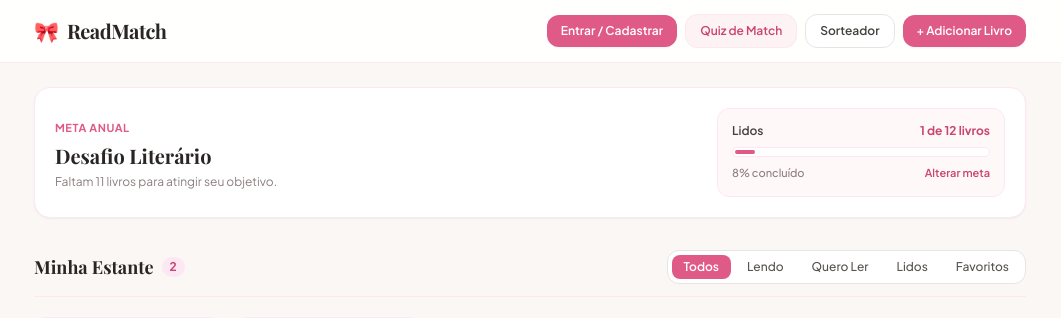
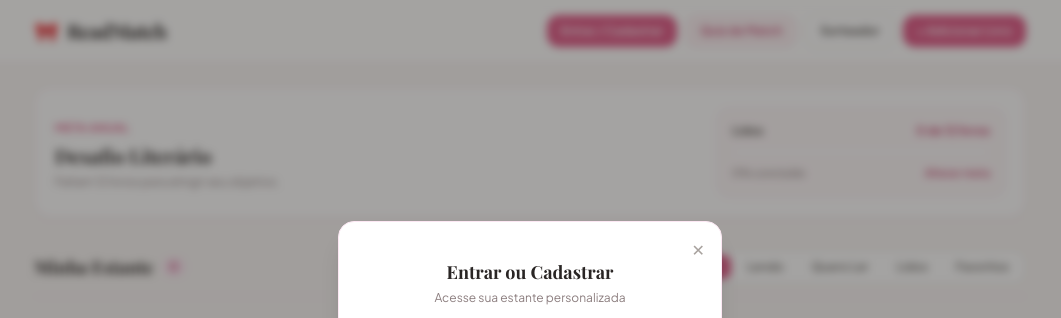
Before and after one commit to biavieiraa/readmatch, a Django app: page / in a window 1280 px wide. Shown: the top 318 px of the page, without its empty margins (110-1171 px from the left). Run offline with Django 5.2, Linux system fonts and the light colour scheme; some libraries are stand-ins or nearby versions; some web fonts are replaced.

Commit message:
corrigindo inicio

```diff
--- a/core/static/app.js
+++ b/core/static/app.js
@@ -1,42 +1,17 @@
 // --- SISTEMA DE AUTENTICAÇÃO E USUÁRIOS ---
 let usuarioAtual = JSON.parse(localStorage.getItem('readmatch_usuario_atual')) || null;
+
+// URL de capa padrão confiável caso a imagem falhe ou não exista
+const CAPA_PADRAO = 'https://placehold.co/150x225/fce7f3/c94672?text=Sem+Capa';
 
 function getChaveStorage() {
   return usuarioAtual ? `readmatch_livros_${usuarioAtual.email}` : 'readmatch_livros_visitante';
 }
 
+// Retorna array vazio por padrão (sem livros pré-cadastrados)
 function carregarBiblioteca() {
   const chave = getChaveStorage();
-  return JSON.parse(localStorage.getItem(chave)) || [
-    {
-      id: "1",
-      titulo: "A Hipótese do Amor",
-      autor: "Ali Hazelwood",
-      paginas: 336,
-      paginaAtual: 336,
-      genero: "Romance",
-      tags: ["leve", "romance"],
-      capa: "https://m.media-amazon.com/images/I/81+2u4U183L._AC_UF1000,1000_QL80_.jpg",
-      status: "lido",
-      favorito: true,
-      nota: 5,
-      experiencia: { emocionei: 4, presa: 5, pensei: 3 }
-    },
-    {
-      id: "2",
-      titulo: "Os Sete Maridos de Evelyn Hugo",
-      autor: "Taylor Jenkins Reid",
-      paginas: 360,
-      paginaAtual: 180,
-      genero: "Drama",
-      tags: ["emocionante", "drama"],
-      capa: "https://m.media-amazon.com/images/I/81xUe7v+GSL._AC_UF1000,1000_QL80_.jpg",
-      status: "lendo",
-      favorito: true,
-      nota: 0,
-      experiencia: { emocionei: 0, presa: 0, pensei: 0 }
-    }
-  ];
+  return JSON.parse(localStorage.getItem(chave)) || [];
 }
 
 let biblioteca = carregarBiblioteca();
@@ -118,6 +93,7 @@ function fazerLogout() {
   biblioteca = carregarBiblioteca();
   atualizarHeaderUsuario();
   renderizarEstante();
+  abrirModalLogin();
 }
 
 function atualizarHeaderUsuario() {
@@ -204,8 +180,10 @@ function renderizarEstante() {
 
   if (livrosExibidos.length === 0) {
     container.innerHTML = `
-      <div class="col-span-full py-10 text-center">
-        <p class="text-xs text-cozy-muted font-medium">Nenhum livro encontrado nesta categoria.</p>
+      <div class="col-span-full py-12 text-center space-y-2">
+        <span class="text-3xl">📚</span>
+        <p class="text-xs text-cozy-muted font-medium">Sua estante está vazia nesta categoria.</p>
+        <button onclick="abrirModalCadastro()" class="text-xs text-blush-600 font-bold hover:underline cursor-pointer">Adicionar o primeiro livro</button>
       </div>
     `;
     return;
@@ -228,7 +206,7 @@ function renderizarEstante() {
         <button onclick="deletarLivro(event, '${livro.id}')" title="Excluir" class="absolute top-2 right-2 bg-stone-900/70 hover:bg-red-500 text-white w-5 h-5 rounded-full text-xs opacity-0 group-hover:opacity-100 transition z-10 flex items-center justify-center">✕</button>
         <div>
           <div class="aspect-[2/3] w-full bg-stone-100 rounded-lg overflow-hidden mb-2.5 relative">
-            <img src="${livro.capa}" alt="${livro.titulo}" class="w-full h-full object-cover" onerror="this.src='https://via.placeholder.com/150x225?text=Sem+Capa'">
+            <img src="${livro.capa}" alt="${livro.titulo}" class="w-full h-full object-cover" onerror="this.onerror=null; this.src='${CAPA_PADRAO}';">
             ${livro.favorito ? '<span class="absolute bottom-1.5 left-1.5 text-[10px] font-bold bg-white/90 text-blush-600 px-1.5 py-0.5 rounded border border-blush-100 shadow-sm">Favorito</span>' : ''}
           </div>
           <div class="mb-1 flex items-center justify-between">
@@ -254,7 +232,7 @@ function renderizarEstante() {
   }).join('');
 }
 
-// --- BUSCA MANUALE ADIÇÃO DE LIVROS ---
+// --- BUSCA MANUAL E ADIÇÃO DE LIVROS (COM BUSCA DUPLA DE SEGURANÇA) ---
 function abrirModalCadastro() {
   document.getElementById('modal-cadastro').classList.remove('hidden');
 }
@@ -266,58 +244,102 @@ function fecharModalCadastro() {
 }
 
 async function buscarLivrosAPI(e) {
-  e.preventDefault();
-  const query = document.getElementById('input-busca-api').value.trim();
+  if (e) e.preventDefault();
+
+  const input = document.getElementById('input-busca-api');
+  const query = input ? input.value.trim() : '';
   const container = document.getElementById('container-resultados');
   const btn = document.getElementById('btn-buscar-api');
 
-  if (!query) return;
+  if (!query) {
+    alert("Digite o nome de um livro ou autor para buscar.");
+    return;
+  }
 
+  if (btn) {
     btn.innerText = "Buscando...";
     btn.disabled = true;
+  }
+
+  container.innerHTML = `<p class="text-xs text-cozy-muted text-center py-8 animate-pulse">Pesquisando nas bibliotecas...</p>`;
   resultadosBuscaAPI = [];
 
+  // 1. TENTATIVA 1: Google Books API
   try {
-    const resGB = await fetch(`https://www.googleapis.com/books/v1/volumes?q=${encodeURIComponent(query)}&maxResults=5`);
+    const resGB = await fetch(`https://www.googleapis.com/books/v1/volumes?q=${encodeURIComponent(query)}&maxResults=8`);
+    if (resGB.ok) {
       const dataGB = await resGB.json();
-
       if (dataGB.items && dataGB.items.length > 0) {
         resultadosBuscaAPI = dataGB.items.map(item => {
           const info = item.volumeInfo || {};
-        let capa = info.imageLinks?.thumbnail || info.imageLinks?.smallThumbnail || 'https://via.placeholder.com/150x225?text=Sem+Capa';
+          let capa = info.imageLinks?.thumbnail || info.imageLinks?.smallThumbnail || CAPA_PADRAO;
+          if (capa.startsWith('http:')) {
+            capa = capa.replace('http:', 'https:');
+          }
           return {
             titulo: info.title || 'Sem título',
             autor: info.authors ? info.authors.join(', ') : 'Autor desconhecido',
             paginas: info.pageCount || 280,
             genero: info.categories ? info.categories[0].split('/')[0].trim() : 'Ficção',
-          capa: capa.replace('http:', 'https:')
+            capa: capa
           };
         });
       }
-
-    if (resultadosBuscaAPI.length === 0) {
-      container.innerHTML = `<p class="text-xs text-stone-400 text-center py-8">Nenhum resultado encontrado para "${query}".</p>`;
-      return;
+    }
+  } catch (err) {
+    console.warn("Google Books indisponível, tentando servidor secundário...", err);
   }
 
+  // 2. TENTATIVA 2 (FALLBACK): Open Library API (Caso o Google falhe ou seja bloqueado)
+  if (resultadosBuscaAPI.length === 0) {
+    try {
+      const resOL = await fetch(`https://openlibrary.org/search.json?q=${encodeURIComponent(query)}&limit=8`);
+      if (resOL.ok) {
+        const dataOL = await resOL.json();
+        if (dataOL.docs && dataOL.docs.length > 0) {
+          resultadosBuscaAPI = dataOL.docs.map(doc => {
+            const capaId = doc.cover_i;
+            const capa = capaId ? `https://covers.openlibrary.org/b/id/${capaId}-M.jpg` : CAPA_PADRAO;
+            return {
+              titulo: doc.title || 'Sem título',
+              autor: doc.author_name ? doc.author_name.join(', ') : 'Autor desconhecido',
+              paginas: doc.number_of_pages_median || 280,
+              genero: doc.subject ? doc.subject[0] : 'Ficção',
+              capa: capa
+            };
+          });
+        }
+      }
+    } catch (err) {
+      console.error("Erro no servidor secundário:", err);
+    }
+  }
+
+  // 3. RENDERIZAÇÃO DOS RESULTADOS
+  if (resultadosBuscaAPI.length === 0) {
+    container.innerHTML = `
+      <div class="text-center py-8 space-y-1">
+        <p class="text-xs text-stone-600 font-bold">Nenhum livro encontrado para "${query}".</p>
+        <p class="text-[11px] text-stone-400">Tente buscar apenas o nome principal do livro ou autor.</p>
+      </div>
+    `;
+  } else {
     container.innerHTML = resultadosBuscaAPI.map((item, index) => `
       <div class="flex items-center gap-3 p-2 bg-stone-50 hover:bg-blush-50/50 rounded-xl border border-stone-200 transition">
-        <img src="${item.capa}" class="w-10 h-14 object-cover rounded shadow-sm" onerror="this.src='https://via.placeholder.com/150x225?text=Sem+Capa'">
+        <img src="${item.capa}" class="w-10 h-14 object-cover rounded shadow-sm flex-shrink-0" onerror="this.onerror=null; this.src='${CAPA_PADRAO}';">
         <div class="flex-1 min-w-0">
           <h5 class="font-serif font-bold text-xs text-stone-800 truncate">${item.titulo}</h5>
           <p class="text-[11px] text-cozy-muted truncate">${item.autor}</p>
           <span class="text-[10px] bg-white px-2 py-0.5 rounded border border-stone-200 text-stone-600 mt-1 inline-block">${item.paginas} págs • ${item.genero}</span>
         </div>
-        <button onclick="selecionarLivroAPI(${index})" class="bg-blush-500 hover:bg-blush-600 text-white font-semibold text-xs px-3 py-1.5 rounded-lg transition cursor-pointer">
+        <button type="button" onclick="selecionarLivroAPI(${index})" class="bg-blush-500 hover:bg-blush-600 text-white font-semibold text-xs px-3 py-1.5 rounded-lg transition cursor-pointer">
           Adicionar
         </button>
       </div>
     `).join('');
+  }
 
-  } catch (err) {
-    console.error("Erro na busca:", err);
-    container.innerHTML = `<p class="text-xs text-red-500 text-center py-8">Erro na conexão. Tente novamente.</p>`;
-  } finally {
+  if (btn) {
     btn.innerText = "Buscar";
     btn.disabled = false;
   }
@@ -357,7 +379,7 @@ function abrirDetalhes(id) {
 
   container.innerHTML = `
     <div class="flex flex-col sm:flex-row gap-4 mb-4">
-      <img src="${livro.capa}" class="w-28 h-40 object-cover rounded-xl shadow-md mx-auto sm:mx-0 flex-shrink-0" onerror="this.src='https://via.placeholder.com/150x225?text=Sem+Capa'">
+      <img src="${livro.capa}" class="w-28 h-40 object-cover rounded-xl shadow-md mx-auto sm:mx-0 flex-shrink-0" onerror="this.onerror=null; this.src='${CAPA_PADRAO}';">
       <div class="space-y-2 text-center sm:text-left flex-1">
         <div class="flex items-center justify-between">
           <span class="text-[10px] font-bold uppercase tracking-wider text-blush-500 bg-blush-50 px-2 py-0.5 rounded">${livro.genero}</span>
@@ -482,7 +504,7 @@ function escolherPorMim() {
   const naoLidos = biblioteca.filter(l => l.status !== 'lido');
   const lista = naoLidos.length > 0 ? naoLidos : biblioteca;
 
-  if (lista.length === 0) return alert("Sua estante está vazia!");
+  if (lista.length === 0) return alert("Sua estante está vazia! Adicione livros antes de sortear.");
   const sorteado = lista[Math.floor(Math.random() * lista.length)];
 
   document.getElementById('modal-quiz').classList.remove('hidden');
@@ -492,7 +514,7 @@ function escolherPorMim() {
       <h3 class="font-serif text-lg font-bold text-stone-800">Livro sugerido:</h3>
 
       <div class="bg-stone-50 p-3 rounded-xl border border-stone-200 flex flex-col items-center">
-        <img src="${sorteado.capa}" class="w-24 h-36 object-cover rounded-md shadow mb-2" onerror="this.src='https://via.placeholder.com/150x225?text=Sem+Capa'">
+        <img src="${sorteado.capa}" class="w-24 h-36 object-cover rounded-md shadow mb-2" onerror="this.onerror=null; this.src='${CAPA_PADRAO}';">
         <h4 class="font-serif font-bold text-stone-800 text-sm">${sorteado.titulo}</h4>
         <p class="text-xs text-cozy-muted">${sorteado.autor} • ${sorteado.paginas} págs</p>
       </div>
@@ -504,7 +526,7 @@ function escolherPorMim() {
   `;
 }
 
-// --- QUIZ & ALGORITMO ROBUSTO DE RECOMENDAÇÃO ---
+// --- QUIZ DE MATCH ---
 let etapaAtual = 1;
 let respostas = { vibe: '', tempo: '', genero: '' };
 
@@ -584,7 +606,6 @@ async function finalizarQuiz(genero) {
 
   let recomendados = [];
 
-  // 1. Tenta buscar na estante do usuário
   const pendentesEstante = biblioteca.filter(l => l.status !== 'lido');
   if (pendentesEstante.length > 0) {
     recomendados = pendentesEstante.map(livro => {
@@ -597,10 +618,8 @@ async function finalizarQuiz(genero) {
     .sort((a, b) => b.match - a.match);
   }
 
-  // 2. Se a estante não tiver opções suficientes, faz busca com MÚLTIPLOS fallbacks na API
   if (recomendados.length < 2) {
     try {
-      // Lista de termos para buscar na API até achar livros
       const termosBusca = [
         `livro ${genero.toLowerCase()}`,
         `${genero.toLowerCase()} ${respostas.vibe}`,
@@ -622,14 +641,17 @@ async function finalizarQuiz(genero) {
             })
             .map(item => {
               const info = item.volumeInfo || {};
-              let capa = info.imageLinks?.thumbnail || info.imageLinks?.smallThumbnail || 'https://via.placeholder.com/150x225?text=Sem+Capa';
+              let capa = info.imageLinks?.thumbnail || info.imageLinks?.smallThumbnail || CAPA_PADRAO;
+              if (capa.startsWith('http:')) {
+                capa = capa.replace('http:', 'https:');
+              }
               return {
                 id: Date.now().toString() + Math.random(),
                 titulo: info.title || 'Sem título',
                 autor: info.authors ? info.authors.join(', ') : 'Autor desconhecido',
                 paginas: info.pageCount || (respostas.tempo === 'curto' ? 220 : 380),
                 genero: genero,
-                capa: capa.replace('http:', 'https:'),
+                capa: capa,
                 match: Math.floor(Math.random() * 8) + 91,
                 novidade: true
               };
@@ -674,7 +696,7 @@ function exibirResultado(livros) {
   if (livros.length === 0) {
     container.innerHTML = `
       <div class="text-center py-6 space-y-3">
-        <p class="text-xs text-cozy-muted">Não foi possível carregar livros no momento. Tente novamente em instantes.</p>
+        <p class="text-xs text-cozy-muted">Não foi possível carregar recomendações no momento. Tente novamente.</p>
         <button onclick="fecharQuiz()" class="w-full bg-blush-500 text-white font-semibold py-2 rounded-lg text-xs hover:bg-blush-600 transition cursor-pointer">Fechar</button>
       </div>
     `;
@@ -691,7 +713,7 @@ function exibirResultado(livros) {
       ${livros.map(livro => `
         <div class="p-2.5 bg-stone-50 rounded-xl border border-stone-200 space-y-2">
           <div class="flex gap-3 items-center">
-            <img src="${livro.capa}" class="w-10 h-14 object-cover rounded shadow-sm flex-shrink-0" onerror="this.src='https://via.placeholder.com/150x225?text=Sem+Capa'">
+            <img src="${livro.capa}" class="w-10 h-14 object-cover rounded shadow-sm flex-shrink-0" onerror="this.onerror=null; this.src='${CAPA_PADRAO}';">
             <div class="flex-1 min-w-0">
               <div class="flex justify-between items-start">
                 <h4 class="font-serif font-bold text-stone-800 truncate text-xs">${livro.titulo}</h4>
@@ -721,6 +743,13 @@ function exibirResultado(livros) {
   `;
 }
 
-// Inicialização
+// INICIALIZAÇÃO DA PÁGINA
+document.addEventListener('DOMContentLoaded', () => {
   atualizarHeaderUsuario();
   filtrarEstante('todos');
+
+  // Abre a tela de login imediatamente se o usuário não estiver logado
+  if (!usuarioAtual) {
+    abrirModalLogin();
+  }
+});
--- a/core/templates/index.html
+++ b/core/templates/index.html
@@ -4,6 +4,7 @@
 <head>
   <meta charset="UTF-8">
   <meta name="viewport" content="width=device-width, initial-scale=1.0">
+  <meta name="referrer" content="no-referrer-when-downgrade">
   <title>ReadMatch</title>
 
   <!-- Arquivo CSS do Django -->
```
Also changed, not shown: 2 other files. Lines whose indentation alone changed are shown as unchanged.
